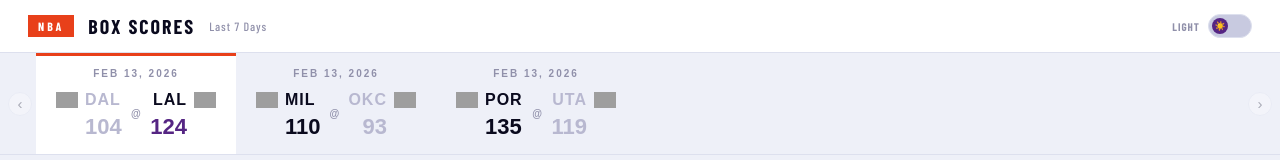
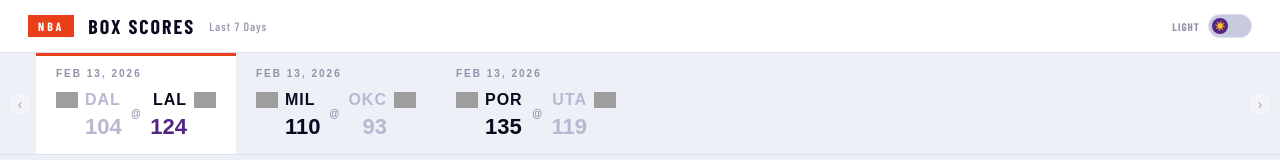
Before and after one commit to ryankugler/boxscores, a React (Vite) app: page / in a window 1280 px wide. Shown: the top 160 px of the page. Built offline with nearby package versions, Linux system fonts and the light colour scheme; no server answers; grey boxes are pictures that could not be loaded; a web font is replaced by a local one.

Commit message:
more inidcators for live games

```diff
--- a/src/features/boxscore/components/GameSelector.tsx
+++ b/src/features/boxscore/components/GameSelector.tsx
@@ -93,7 +93,15 @@
   const renderGameButtons = (list: Game[]) =>
     list.map((game) => {
       const isSelected = game.id === selectedGameId;
+      const isLive = game.statusState === "in";
       const isPregame = game.statusState === "pre";
+      const isPostgame = game.statusState === "post";
+      const rawStatusText = game.statusText?.trim();
+      const sanitizedStatusText =
+        isLive && rawStatusText && /final/i.test(rawStatusText) ? null : rawStatusText;
+      const statusLabel = isLive
+        ? sanitizedStatusText ?? "In Progress"
+        : sanitizedStatusText ?? (isPostgame ? "Final" : game.date);
       const homeScore = game.score[game.home] ?? 0;
       const awayScore = game.score[game.away] ?? 0;
       const winner =
@@ -124,9 +132,19 @@
               textTransform: "uppercase",
               marginBottom: "10px",
               fontWeight: 600,
+              display: "flex",
+              alignItems: "center",
+              justifyContent: "space-between",
+              gap: "8px",
             }}
           >
-            {game.statusText ?? game.date}
+            <span>{statusLabel}</span>
+            {isLive && (
+              <span className="game-live-indicator">
+                <span className="game-live-dot" />
+                Live
+              </span>
+            )}
           </div>
           <div style={{ display: "flex", alignItems: "center", justifyContent: "space-between", gap: "8px" }}>
             <div style={{ display: "flex", flexDirection: "column", alignItems: "flex-start", gap: "5px" }}>
--- a/src/index.css
+++ b/src/index.css
@@ -28,3 +28,38 @@
   height: 0;
   display: none;
 }
+
+.game-live-indicator {
+  display: inline-flex;
+  align-items: center;
+  gap: 5px;
+  color: #ff3b30;
+  letter-spacing: 1px;
+  font-weight: 800;
+}
+
+.game-live-dot {
+  width: 7px;
+  height: 7px;
+  border-radius: 999px;
+  background: #ff3b30;
+  animation: game-live-pulse 1.2s ease-in-out infinite;
+  box-shadow: 0 0 0 0 rgba(255, 59, 48, 0.55);
+}
+
+@keyframes game-live-pulse {
+  0% {
+    transform: scale(1);
+    box-shadow: 0 0 0 0 rgba(255, 59, 48, 0.55);
+  }
+
+  70% {
+    transform: scale(1.15);
+    box-shadow: 0 0 0 6px rgba(255, 59, 48, 0);
+  }
+
+  100% {
+    transform: scale(1);
+    box-shadow: 0 0 0 0 rgba(255, 59, 48, 0);
+  }
+}
```
